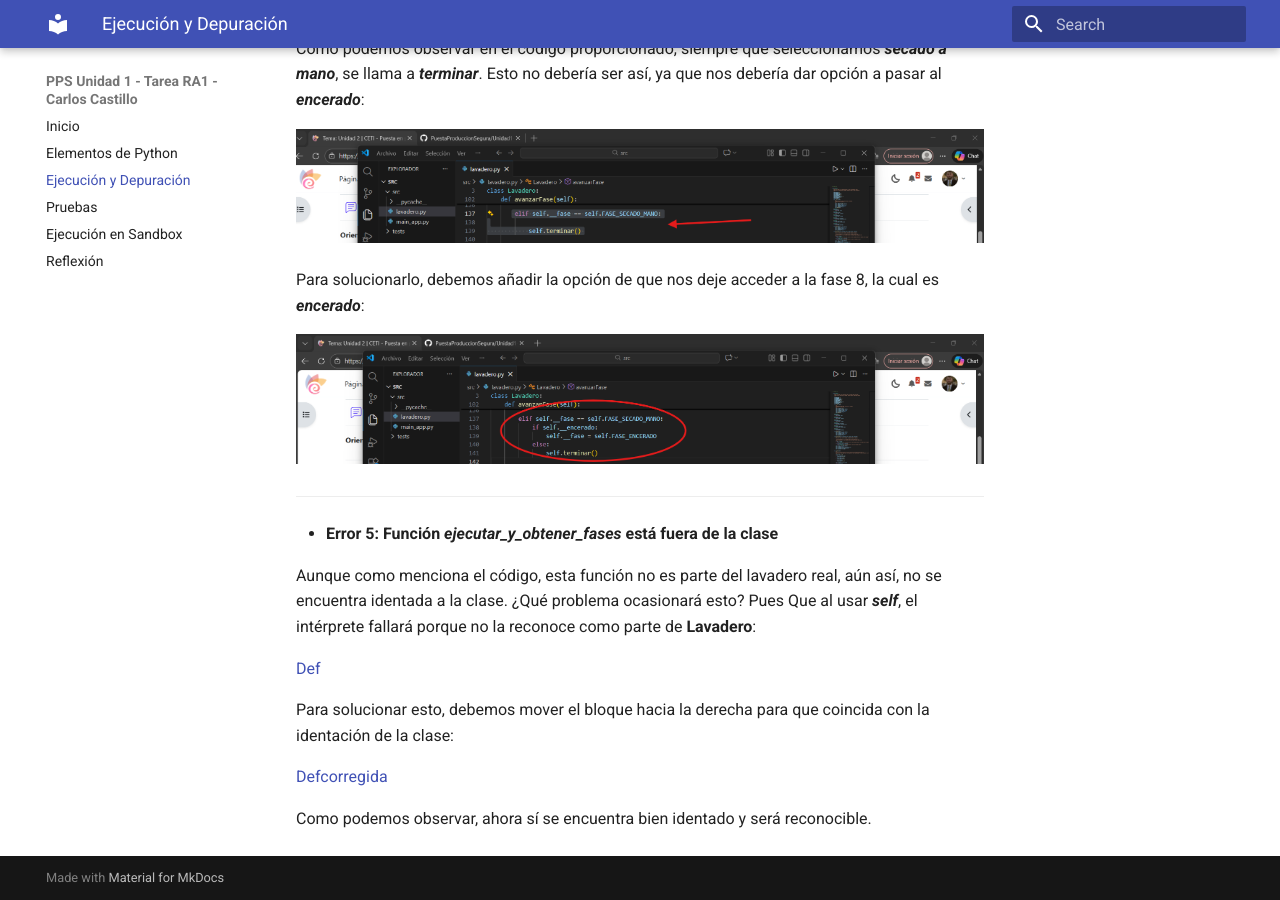
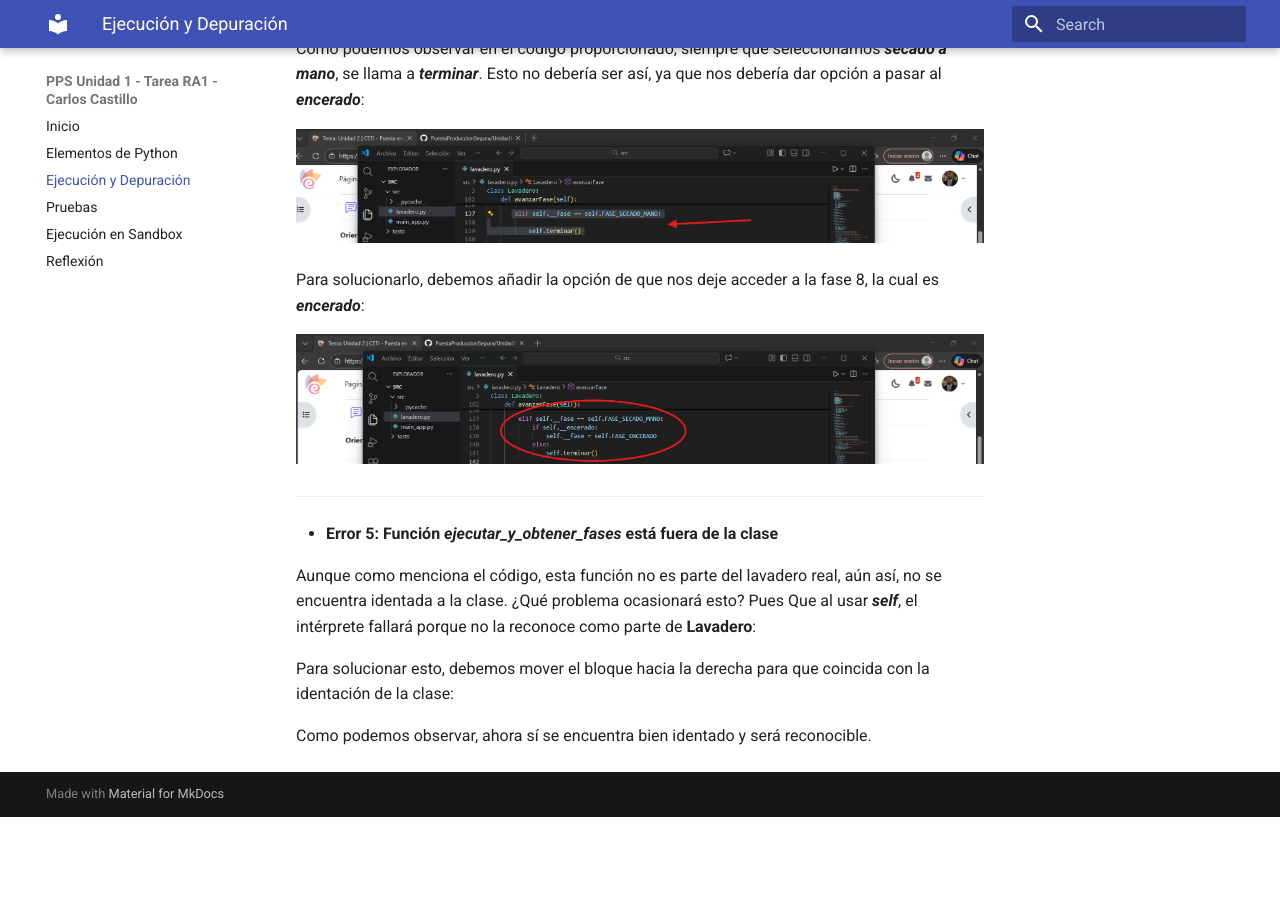
Before and after one commit to carloscastillogon1/Unidad1-TareaRA1-CarlosCastillo, an MkDocs documentation site: the page built from docs/ejecucion.md, in a window 1280 px wide and 900 px high, scrolled down 3237 px. Built offline with MkDocs 1.6.1 and Material for MkDocs 9.7.7, drawn with Linux system fonts in a browser that asks for light colours; after the commit the page ends 4054 px from its top, so only the background shows below that.

Commit message:
ejecucion.md

```diff
--- a/docs/ejecucion.md
+++ b/docs/ejecucion.md
@@ -79,10 +79,9 @@ Por lo tanto, lo que vamos a hacer es corregir los errores, y después, probarem
    Aunque como menciona el código, esta función no es parte del lavadero real, aún así, no se encuentra identada a la clase. ¿Qué problema ocasionará esto? Pues
    Que al usar ***self***, el intérprete fallará porque no la reconoce como parte de **Lavadero**:
 
-   [Def](images/Def.png)
+
 
    Para solucionar esto, debemos mover el bloque hacia la derecha para que coincida con la identación de la clase:
 
-   [Defcorregida](images/Defcorregida.png)
 
    Como podemos observar, ahora sí se encuentra bien identado y será reconocible.
```
